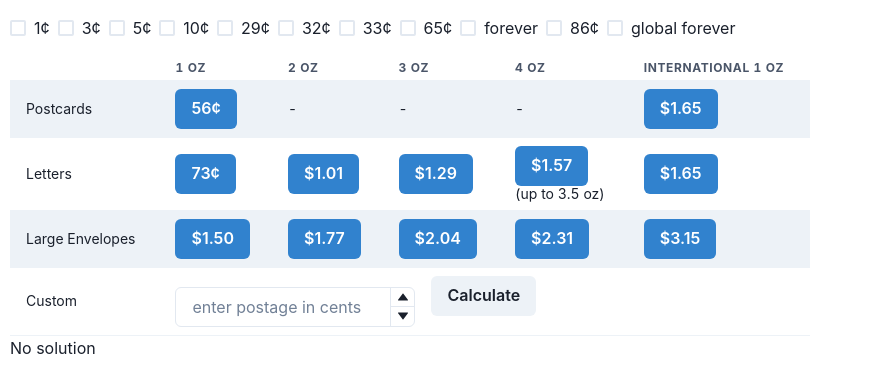
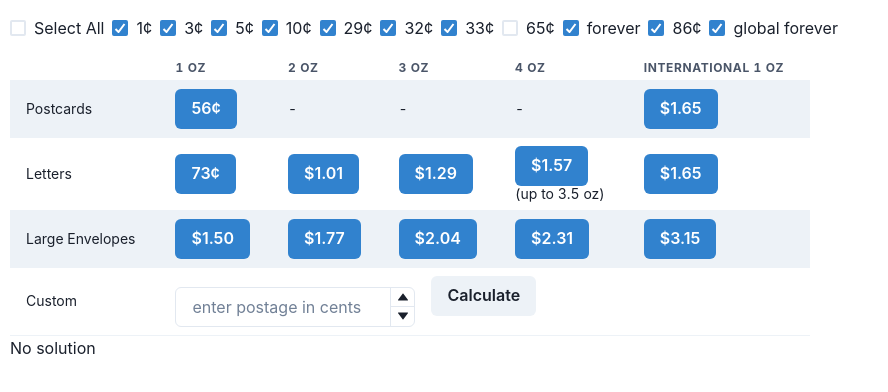
Before and after one commit to forcey/stamps, a React (Vite) app: page / in a window 1280 px wide. Shown: the top 392 px of the page, without its empty margins (0-888 px from the left). Built offline with nearby package versions, Linux system fonts and the light colour scheme.

Commit message:
update initial selection and select all button

```diff
--- a/src/App.tsx
+++ b/src/App.tsx
@@ -9,7 +9,16 @@ import './App.css';
 function App() {
   const stamps = ([1, 3, 5, 10, 29, 32, 33, 65, 86].map(v => Stamp.fixed(v)).concat(
     [Stamp.forever(), Stamp.globalForever()])).sort((a, b) => a.value - b.value);
-  const [selected, setSelected] = useState(new Map());
+
+  // Initialize selected state with all stamps except 65¢
+  const initialSelected = new Map();
+  stamps.forEach(stamp => {
+    if (stamp.value !== 65) {
+      initialSelected.set(stamp.id, stamp);
+    }
+  });
+
+  const [selected, setSelected] = useState(initialSelected);
   const [solution, setSolution] = useState<Solution | null>(null);
 
   const getSolutions = function (postage: number) {
@@ -24,7 +33,7 @@ function App() {
   return (
     <div className="App">
       <div>
-        <StampButtons stamps={stamps} onSelectionChanged={setSelected} />
+        <StampButtons stamps={stamps} onSelectionChanged={setSelected} initialSelection={initialSelected} />
       </div>
       <div>
         <Postage onSetPostage={(p: number) => getSolutions(p)} />
--- a/src/components/StampButtons.tsx
+++ b/src/components/StampButtons.tsx
@@ -2,10 +2,12 @@ import React, { useState } from 'react';
 import { Stamp } from '../algorithm/stamp';
 import { Checkbox, Wrap, WrapItem, Box } from '@chakra-ui/react'
 
-function StampButtons({ stamps, onSelectionChanged }: {
-  stamps: Stamp[], onSelectionChanged: (selected: Map<number, Stamp>) => void
+function StampButtons({ stamps, onSelectionChanged, initialSelection }: {
+  stamps: Stamp[],
+  onSelectionChanged: (selected: Map<string, Stamp>) => void,
+  initialSelection: Map<string, Stamp>
 }) {
-  const [selected, setSelected] = useState(new Map());
+  const [selected, setSelected] = useState(initialSelection);
 
   const isChecked = function (stamp: Stamp) {
     return selected.has(stamp.id);
@@ -37,6 +39,21 @@ function StampButtons({ stamps, onSelectionChanged }: {
   return (
     <Box marginTop={'1rem'} marginBottom={'1rem'}>
       <Wrap>
+        <WrapItem>
+          <Checkbox
+            isChecked={selected.size === stamps.length}
+            onChange={e => {
+              const newSelected = new Map();
+              if (e.currentTarget.checked) {
+                stamps.forEach(s => newSelected.set(s.id, s));
+              }
+              setSelected(newSelected);
+              onSelectionChanged(newSelected);
+            }}
+          >
+            Select All
+          </Checkbox>
+        </WrapItem>
         {stampButtons}
       </Wrap>
     </Box>
```
